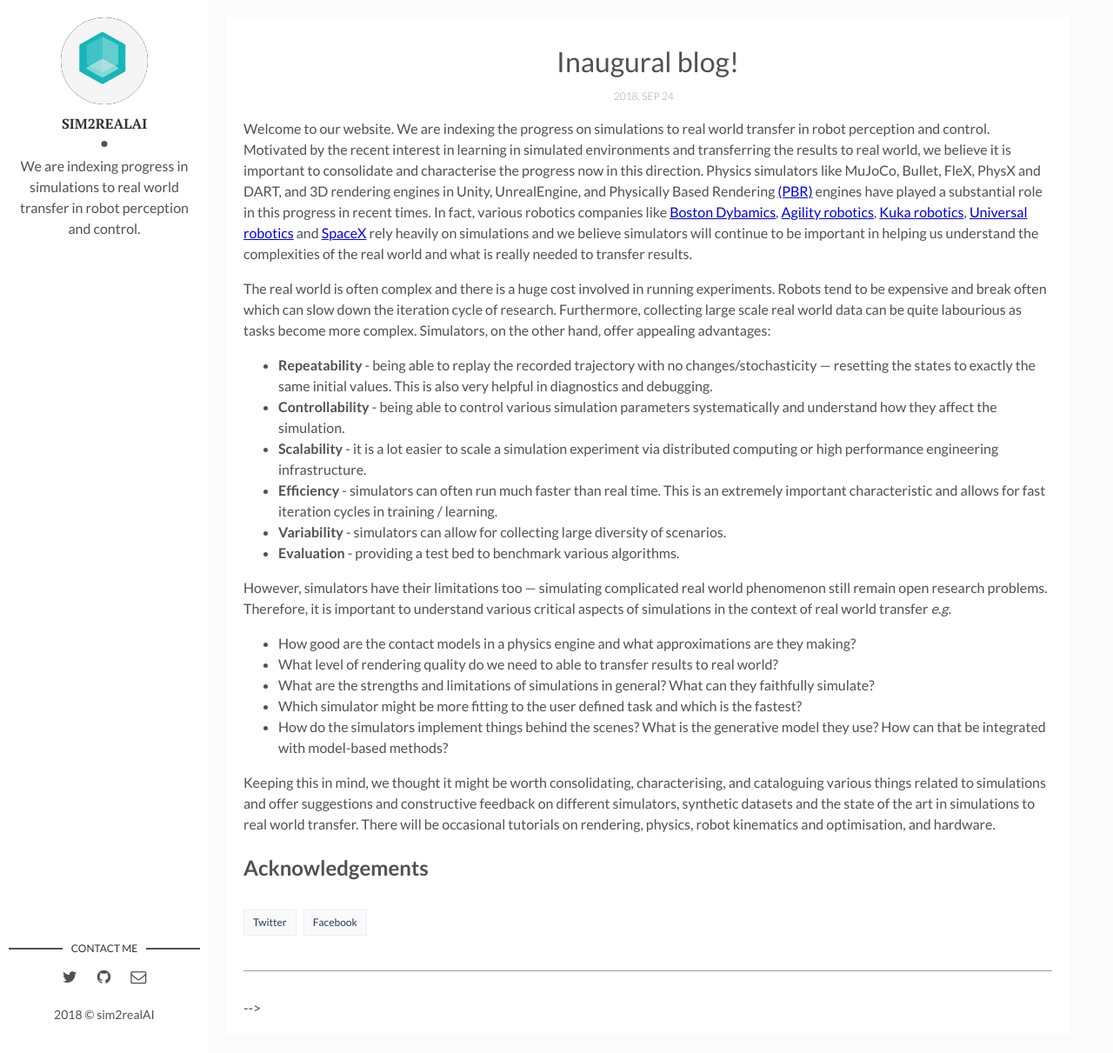
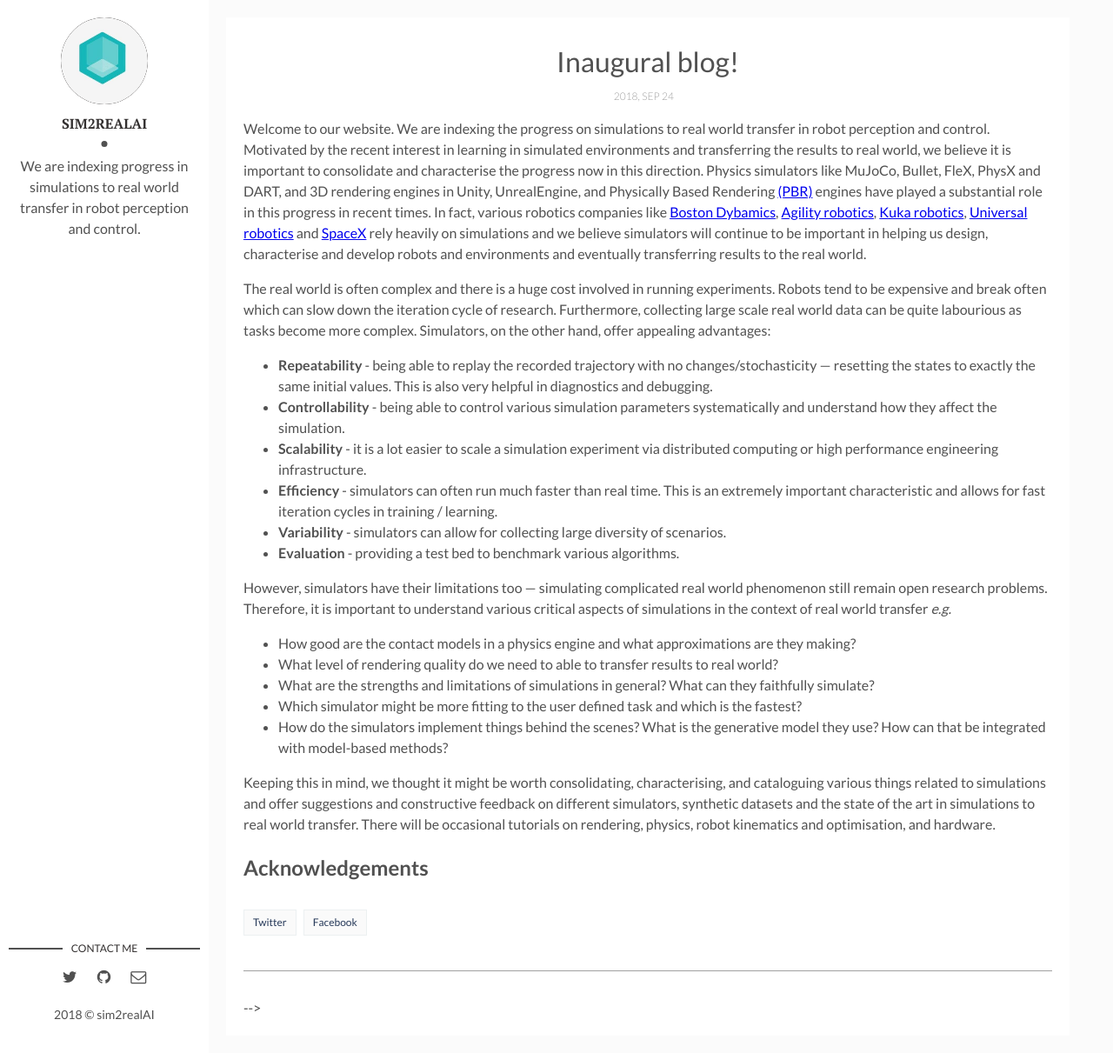
Before and after one commit to sim2realAI/sim2realAI.github.io, a Jekyll site: the page built from _posts/2018-09-24-welcome-to-sim2real-AI.markdown, in a window 1280 px wide and 1211 px high. Shown: the whole window at 87% size. Built offline with Jekyll 4.4.1, drawn with Linux system fonts in a browser that asks for light colours.

Commit message:
minor update
Signed-off-by: Ankur Handa <ahanda@nvidia.com>

```diff
--- a/_posts/2018-09-24-welcome-to-sim2real-AI.markdown
+++ b/_posts/2018-09-24-welcome-to-sim2real-AI.markdown
@@ -6,7 +6,7 @@
 img:  # Add image post (optional)
 ---
 
-Welcome to our website. We are indexing the progress on simulations to real world transfer in robot perception and control. Motivated by the recent interest in learning in simulated environments and transferring the results to real world, we believe it is important to consolidate and characterise the progress now in this direction. Physics simulators like MuJoCo, Bullet, FleX, PhysX and DART, and 3D rendering engines in Unity, UnrealEngine, and Physically Based Rendering [(PBR)](https://www.pbrt.org/) engines have played a substantial role in this progress in recent times. In fact, various robotics companies like [Boston Dybamics](https://en.wikipedia.org/wiki/Boston_Dynamics), [Agility robotics](https://www.therobotreport.com/agility-cassie-bipedal-robot-simulators/), [Kuka robotics](https://www.kuka.com/en-us/products/robotics-systems/software/simulation-planning-optimization/kuka_sim), [Universal robotics](https://www.universal-robots.com/plus/software/robodk-simulation-and-offline-programming/) and [SpaceX](https://motherboard.vice.com/en_us/article/ezv79w/spacex-is-using-these-simulations-to-design-the-rocket-thatll-take-us-to-mars) rely heavily on simulations and we believe simulators will continue to be important in helping us understand the complexities of the real world and what is really needed to transfer results.
+Welcome to our website. We are indexing the progress on simulations to real world transfer in robot perception and control. Motivated by the recent interest in learning in simulated environments and transferring the results to real world, we believe it is important to consolidate and characterise the progress now in this direction. Physics simulators like MuJoCo, Bullet, FleX, PhysX and DART, and 3D rendering engines in Unity, UnrealEngine, and Physically Based Rendering [(PBR)](https://www.pbrt.org/) engines have played a substantial role in this progress in recent times. In fact, various robotics companies like [Boston Dybamics](https://en.wikipedia.org/wiki/Boston_Dynamics), [Agility robotics](https://www.therobotreport.com/agility-cassie-bipedal-robot-simulators/), [Kuka robotics](https://www.kuka.com/en-us/products/robotics-systems/software/simulation-planning-optimization/kuka_sim), [Universal robotics](https://www.universal-robots.com/plus/software/robodk-simulation-and-offline-programming/) and [SpaceX](https://motherboard.vice.com/en_us/article/ezv79w/spacex-is-using-these-simulations-to-design-the-rocket-thatll-take-us-to-mars) rely heavily on simulations and we believe simulators will continue to be important in helping us design, characterise and develop robots and environments and eventually transferring results to the real world.
 
 The real world is often complex and there is a huge cost involved in running experiments. Robots tend to be expensive and break often which can slow down the iteration cycle of research. Furthermore, collecting large scale real world data can be quite labourious as tasks become more complex. Simulators, on the other hand, offer appealing advantages\:
 
```
